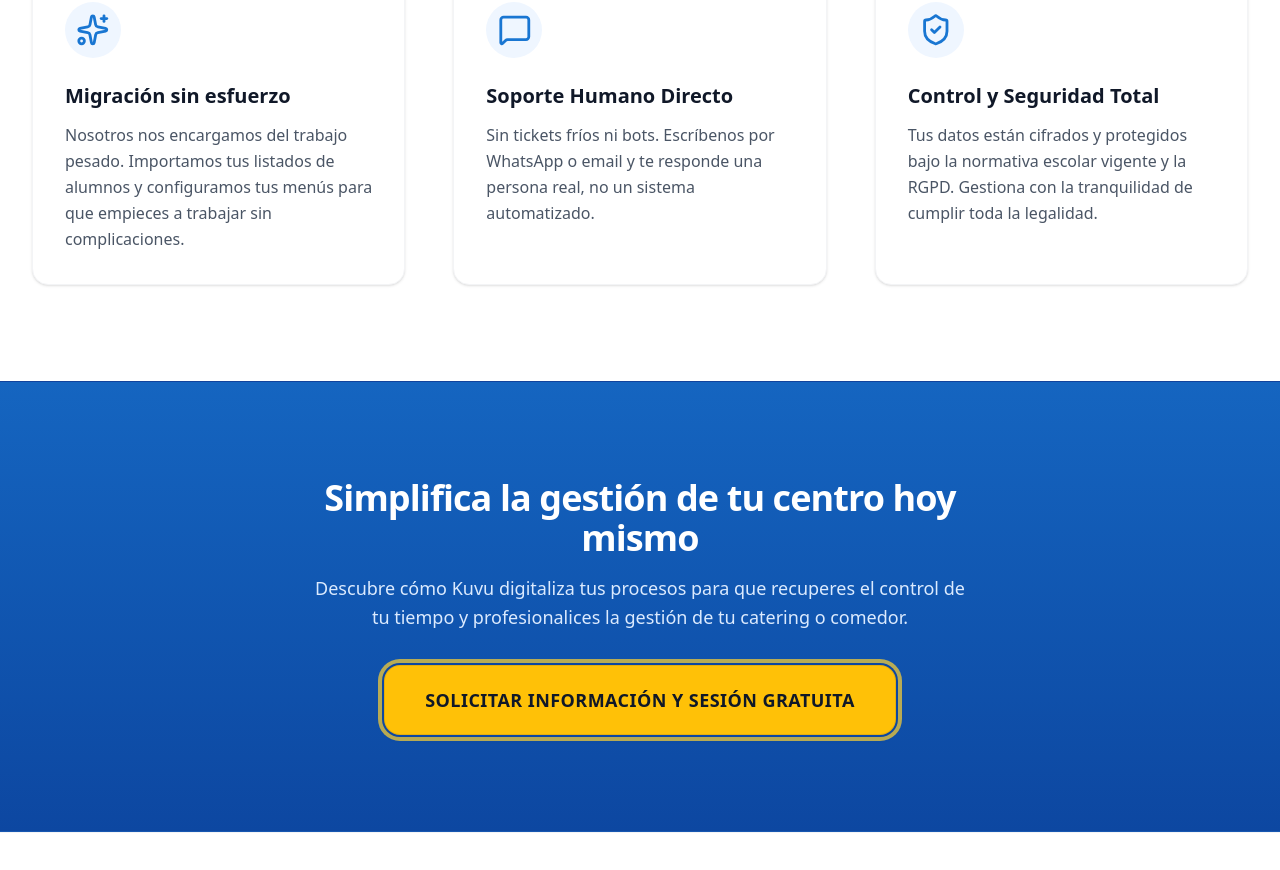
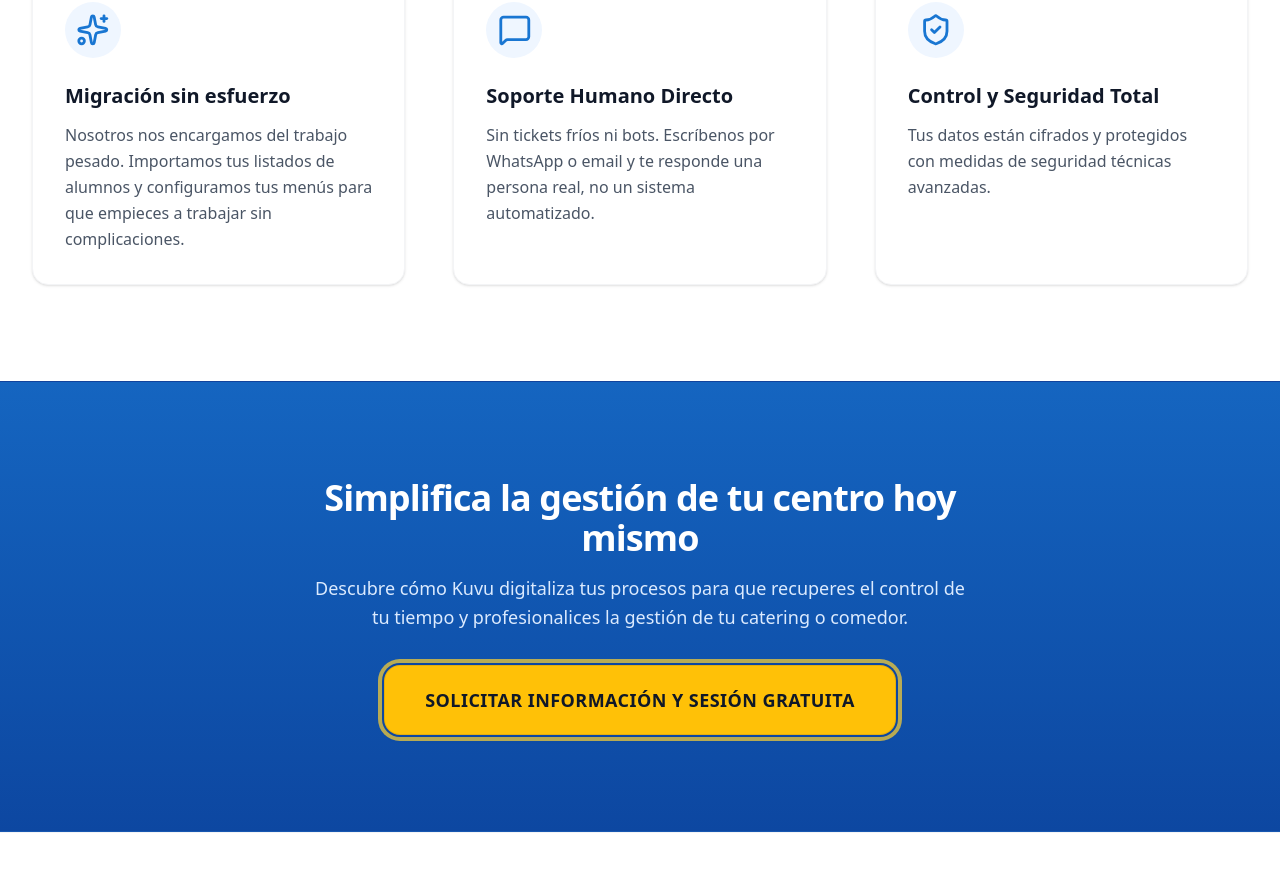
Before and after one commit to andreacb1995/kuvu-landing-page, a React (Vite) app: page / in a window 1280 px wide. Shown: the part 2420-3290 px from the top of the page. Built offline with nearby package versions, Linux system fonts and the light colour scheme; no server answers.

Commit message:
cambio txt RGPD

```diff
--- a/src/Landing.tsx
+++ b/src/Landing.tsx
@@ -406,8 +406,7 @@ export default function Landing() {
               </div>
               <h3 className="mb-3 text-xl font-bold text-gray-900">Control y Seguridad Total</h3>
               <p className="flex-1 text-gray-600 leading-normal md:leading-relaxed">
-                Tus datos están cifrados y protegidos bajo la normativa escolar vigente y la RGPD. Gestiona con la
-                tranquilidad de cumplir toda la legalidad.
+                Tus datos están cifrados y protegidos con medidas de seguridad técnicas avanzadas.
               </p>
             </article>
           </div>
```
